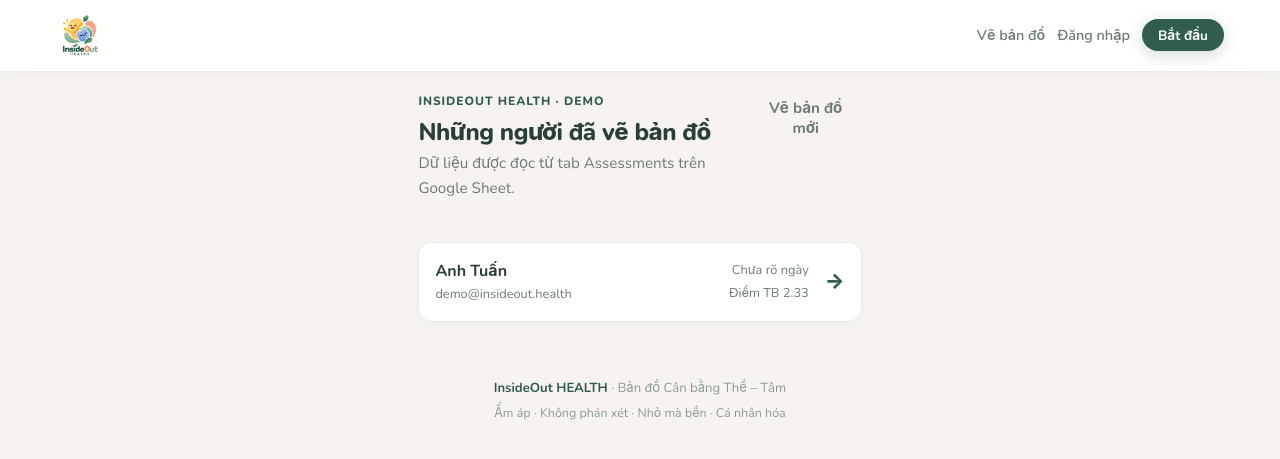
After one commit to binminer2005/inside_out_heath, a Flask app: page /demo/maps in a window 1280 px wide. The commit adds this page. Shown: the top 459 px of the page. Run offline with Flask 3, Linux system fonts and the light colour scheme.

Commit message:
Add demo assessment directory and detail view

```diff
--- a/app.py
+++ b/app.py
@@ -113,6 +113,54 @@
     }
     encoded_config = quote(json.dumps(config, ensure_ascii=False, separators=(',', ':')))
     return f'https://quickchart.io/chart?width=720&height=720&format=png&c={encoded_config}'
+
+
+def _assessment_from_sheet_row(row):
+    score_keys = (
+        'giac_ngu', 'dinh_duong', 'van_dong',
+        'nhip_sinh_hoc', 'cam_xuc', 'tinh_than'
+    )
+    scores = {}
+    for key in score_keys:
+        try:
+            scores[key] = round(float(row.get(f'score_{key}') or 0), 2)
+        except (TypeError, ValueError):
+            scores[key] = 0
+    row['scores'] = scores
+    row['score_avg'] = row.get('score_avg') or round(
+        sum(scores.values()) / len(score_keys), 2
+    )
+    row['chart_url'] = build_chart_image_url(scores)
+    image_value = str(row.get('chart_image') or '')
+    if image_value.startswith('=IMAGE("') and image_value.endswith('")'):
+        row['chart_url'] = image_value[8:-2]
+    return row
+
+
+def get_demo_assessments():
+    """Read public demo records from Assessments, with a local fallback."""
+    try:
+        gc = _get_gspread_client()
+        worksheet = gc.open_by_key(SPREADSHEET_ID).worksheet(SHEET_NAME)
+        rows = worksheet.get_all_records()
+        return [_assessment_from_sheet_row(dict(row)) for row in rows if row.get('ho_ten')]
+    except Exception:
+        records = []
+        for email, user in users.items():
+            if not user.get('assessment_done'):
+                continue
+            scores = user.get('scores', {})
+            records.append(_assessment_from_sheet_row({
+                'email': email,
+                'ho_ten': user.get('name', email),
+                'dob': user.get('dob', ''),
+                'gioi_tinh': user.get('gender', ''),
+                'nghe_nghiep': user.get('occupation', ''),
+                'goals': user.get('goals', ''),
+                'timestamp': (user.get('score_history') or [{}])[-1].get('date', ''),
+                **{f'score_{key}': value for key, value in scores.items()}
+            }))
+        return records
 
 def sync_assessment_to_sheets(user_email, user_data, raw, scores):
     """Append full assessment row to Google Sheet."""
@@ -847,6 +895,23 @@
     return render_template('landing.html')
 
 
+@app.route('/demo/maps')
+def demo_maps():
+    assessments = get_demo_assessments()
+    return render_template('demo_maps.html', assessments=assessments)
+
+
+@app.route('/demo/maps/<path:user_email>')
+def demo_map_detail(user_email):
+    assessment = next(
+        (item for item in get_demo_assessments() if item.get('email') == user_email),
+        None
+    )
+    if not assessment:
+        return render_template('demo_map_detail.html', assessment=None), 404
+    return render_template('demo_map_detail.html', assessment=assessment)
+
+
 @app.route('/login', methods=['GET', 'POST'])
 def login():
     if request.method == 'POST':
--- a/static/css/style.css
+++ b/static/css/style.css
@@ -192,6 +192,66 @@
 .flash-success { background: #E8F5EE; color: #2E7D4F; }
 .flash-error { background: #FDECEA; color: #C0392B; }
 .flash-info { background: #EAF6FC; color: #2A6A8A; }
+
+/* ===== DEMO MAP DIRECTORY ===== */
+.demo-header, .demo-chart-heading {
+  display: flex;
+  align-items: flex-start;
+  justify-content: space-between;
+  gap: 1rem;
+  margin-bottom: 1.2rem;
+}
+.eyebrow {
+  color: var(--forest);
+  font-size: 0.75rem;
+  font-weight: 800;
+  letter-spacing: 0.08em;
+  text-transform: uppercase;
+  margin-bottom: 0.35rem;
+}
+.demo-list { display: grid; gap: 0.7rem; }
+.demo-person {
+  display: flex;
+  align-items: center;
+  gap: 1rem;
+  background: var(--card);
+  border: 1px solid var(--border);
+  border-radius: var(--radius-sm);
+  padding: 1rem;
+  color: var(--text);
+  box-shadow: var(--shadow-soft);
+}
+.demo-person:hover { border-color: var(--sage); color: var(--text); box-shadow: var(--shadow); }
+.demo-person-main { flex: 1; min-width: 0; }
+.demo-person-main strong, .demo-person-main span { display: block; overflow-wrap: anywhere; }
+.demo-person-main strong { font-size: 1rem; }
+.demo-person-main span, .demo-person-meta { color: var(--text-muted); font-size: 0.8rem; }
+.demo-person-meta { display: grid; gap: 0.2rem; text-align: right; white-space: nowrap; }
+.demo-arrow { color: var(--forest); font-size: 1.3rem; font-weight: 800; }
+.demo-back { display: inline-block; margin-bottom: 1rem; font-weight: 700; }
+.demo-detail-header { margin-bottom: 1.2rem; }
+.demo-chart-card { overflow: hidden; }
+.demo-chart-heading { align-items: center; margin-bottom: 0.8rem; }
+.demo-muted { color: var(--text-muted); font-size: 0.85rem; }
+.demo-chart-image { display: block; width: min(620px, 100%); height: auto; margin: 0 auto; }
+.demo-info-grid, .demo-score-grid { display: grid; grid-template-columns: repeat(2, 1fr); gap: 0.65rem; }
+.demo-info-grid { margin-bottom: 1rem; }
+.demo-info-grid > div, .demo-score { background: var(--bg); border-radius: 12px; padding: 0.75rem; min-width: 0; }
+.demo-info-grid span, .demo-score span { display: block; color: var(--text-muted); font-size: 0.75rem; margin-bottom: 0.15rem; }
+.demo-info-grid strong { display: block; overflow-wrap: anywhere; }
+.demo-score { text-align: center; }
+.demo-score strong { color: var(--forest); font-size: 1.15rem; }
+.demo-empty { text-align: center; }
+
+@media (max-width: 520px) {
+  .demo-header, .demo-chart-heading { display: block; }
+  .demo-header .btn, .demo-chart-heading .btn { width: 100%; margin-top: 0.8rem; }
+  .demo-person { align-items: flex-start; padding: 0.85rem; gap: 0.55rem; }
+  .demo-person-meta { font-size: 0.7rem; }
+  .demo-arrow { display: none; }
+  .demo-info-grid, .demo-score-grid { gap: 0.45rem; }
+  .demo-info-grid > div, .demo-score { padding: 0.65rem 0.5rem; }
+}
 
 /* ===== BOTTOM NAV ===== */
 .bottom-nav {
--- /dev/null
+++ b/templates/demo_maps.html
@@ -0,0 +1,35 @@
+{% extends "base.html" %}
+{% block title %}Demo - Những người đã vẽ bản đồ{% endblock %}
+{% block content %}
+<div class="demo-header">
+  <div>
+    <p class="eyebrow">InsideOut HEALTH · Demo</p>
+    <h1 class="page-title">Những người đã vẽ bản đồ</h1>
+    <p class="page-subtitle">Dữ liệu được đọc từ tab Assessments trên Google Sheet.</p>
+  </div>
+  <a class="btn btn-ghost" href="{{ url_for('assessment') }}">Vẽ bản đồ mới</a>
+</div>
+
+{% if assessments %}
+<div class="demo-list">
+  {% for item in assessments|reverse %}
+  <a class="demo-person" href="{{ url_for('demo_map_detail', user_email=item.email) }}">
+    <div class="demo-person-main">
+      <strong>{{ item.ho_ten }}</strong>
+      <span>{{ item.email or 'Chưa có email' }}</span>
+    </div>
+    <div class="demo-person-meta">
+      <span>{{ item.timestamp or 'Chưa rõ ngày' }}</span>
+      <span>Điểm TB {{ item.score_avg }}</span>
+    </div>
+    <span class="demo-arrow">→</span>
+  </a>
+  {% endfor %}
+</div>
+{% else %}
+<div class="card demo-empty">
+  <div class="card-title">Chưa có dữ liệu</div>
+  <p>Hãy hoàn thành một bản đồ để bản ghi xuất hiện ở đây.</p>
+</div>
+{% endif %}
+{% endblock %}
```
Also changed, not shown: templates/assessment.html (+15 -2 lines), templates/demo_map_detail.html (added, +44 -0 lines).
